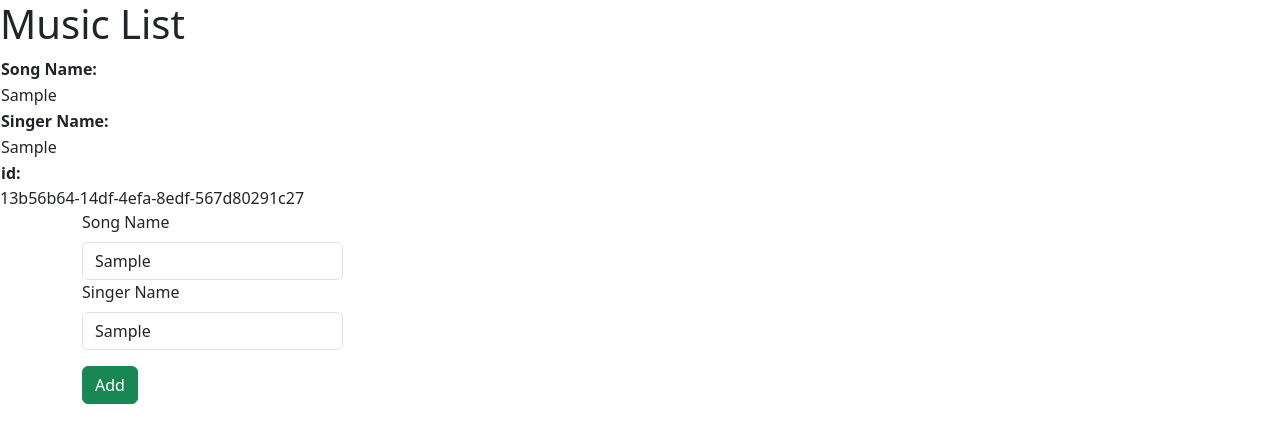
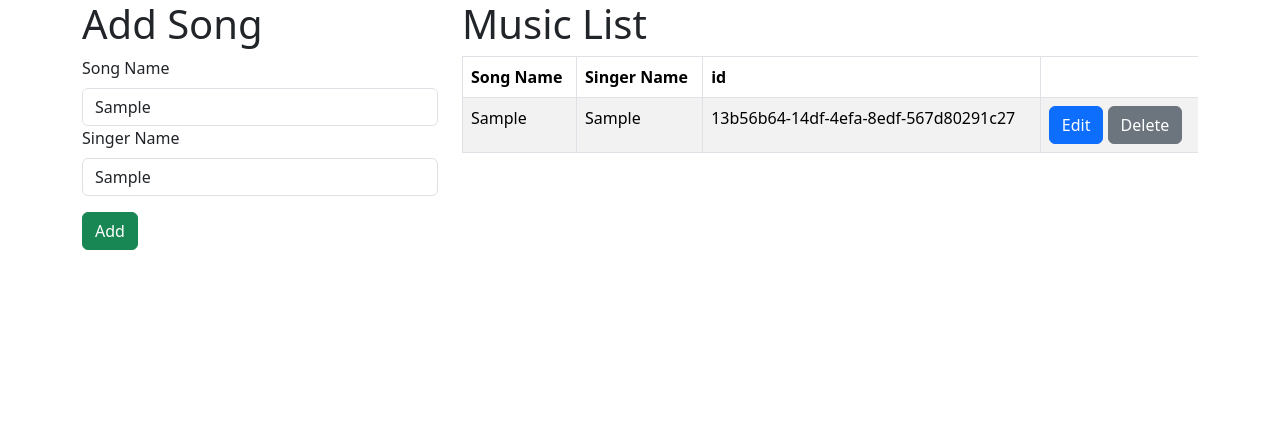
Before and after one commit to Waseem194/Redux-application, a React (Create React App) app: page / in a window 1280 px wide. Both pictures are taken after typing "Sample", "Sample" into the empty fields and a click on the button "Add". Shown: the top 442 px of the page. Built offline with nearby package versions, Linux system fonts and the light colour scheme.

Commit message:
make delete button

```diff
--- a/src/AddSongList.js
+++ b/src/AddSongList.js
@@ -1,13 +1,16 @@
-import React, { useState } from "react";
-import { Form, Container, Row, Col, Button } from "react-bootstrap";
-import { useDispatch } from "react-redux";
+import React, { useState, Fragment } from "react";
+import { Table, Form, Container, Row, Col, Button } from "react-bootstrap";
+import { useDispatch, useSelector } from "react-redux";
 import { v4 as uuid } from 'uuid';
-import { addSong } from "./Components/Action/Action";
+import { addSong, deleteSong } from "./Components/Action/Action";
 const AddSongList = () => {
+  const playlist = useSelector((state) => state.playlistReducer.songs);
+
   const dispatch = useDispatch();
   const [validate, setValidate] = useState(false);
   const [songName, setSongName] = useState();
   const [singerName, setSingerName] = useState();
+
 
   const handleSubmit = (event) => {
     const form = event.currentTarget;
@@ -20,12 +23,16 @@ const AddSongList = () => {
     };
     dispatch(addSong(listData));
   };
+  const handleRemoveSong = (listData) => {
+    dispatch(deleteSong(listData));
+  };
 
   return (
     <div>
-      <Container>
+      <Container fluid="md">
         <Row>
-          <Col md={3}>
+          <Col md={4}>
+            <h1>Add Song</h1>
             <Form noValidate validated={validate} onSubmit={handleSubmit}>
               <Form.Group className="mb-3" controlId="formGroupEmail">
                 <Form.Label>Song Name</Form.Label>
@@ -48,6 +55,35 @@ const AddSongList = () => {
               </Button>
             </Form>
           </Col>
+          <Col md={8}>
+            <h1>Music List</h1>
+            <Table striped bordered hover>
+              <thead>
+                <tr>
+                  <th>Song Name</th>
+                  <th>Singer Name</th>
+                  <th>id</th>
+                </tr>
+              </thead>
+              <tbody>
+                {playlist.map((songList, index) => {
+                  return (
+                    <Fragment>
+                      <tr key={index}>
+                        <td>{songList.song}</td>
+                        <td>{songList.singer}</td>
+                        <td>{songList.id}</td>
+                        <Col>
+                          <Button variant="primary">Edit</Button>{" "}
+                          <Button onClick={() => handleRemoveSong(songList.id)} variant="secondary">Delete</Button>
+                        </Col>
+                      </tr>
+                    </Fragment>
+                  );
+                })}
+              </tbody>
+            </Table>
+          </Col>
         </Row>
       </Container>
     </div>
--- a/src/App.js
+++ b/src/App.js
@@ -7,8 +7,8 @@ import './App.css';
 function App() {
   return (
     <div>
-      <h1>Music List</h1>
-<Songlist/>
+
+{/* <Songlist/> */}
 <AddSongList/>
     </div>
   );
--- a/src/Components/Songlist/Songlist.js
+++ b/src/Components/Songlist/Songlist.js
@@ -1,7 +1,7 @@
 import React, { Fragment } from "react";
 import { useSelector, useDispatch } from "react-redux";
 import { deleteSong } from "../Action/Action";
-
+import { Table, Container, Col, Row } from 'react-bootstrap';
 const Songlist = () => {
   const playlist = useSelector((state) => state.playlistReducer.songs);
   const dispatch = useDispatch();
@@ -12,30 +12,34 @@ const Songlist = () => {
 
   return (
     <div>
-      <table>
+      <Container fluid="md" >
+        <Row>
+          <Col md={3}>
+            <Table striped bordered hover>
+              <thead>
+                <tr>
+                  <th>Song Name</th>
+                  <th>Singer Name</th>
+                  <th>id</th>
+                </tr>
+              </thead>
               <tbody>
                 {playlist.map((songList, index) => {
                   return (
                     <Fragment>
                       <tr key={index}>
-                  <th>Song Name:</th>
+                        <td>{songList.song}</td>
+                        <td>{songList.singer}</td>
+                        <td>{songList.id}</td>
                       </tr>
-                <tr>
-                  <td>{songList.song}</td>
-                </tr>
-                <tr>
-                  <th>Singer Name:</th>
-                </tr>
-                <tr>
-                  <td>{songList.singer}</td>
-                </tr>
-                <th>id:</th>
-                <tr>{songList.id}</tr>
                     </Fragment>
                   );
                 })}
               </tbody>
-      </table>
+            </Table>
+          </Col>
+        </Row>
+      </Container>
     </div>
   );
 };
--- a/src/Components/Store/Store.js
+++ b/src/Components/Store/Store.js
@@ -4,9 +4,7 @@ import { createStore, combineReducers } from 'redux';
 
 
 const initialState = {
-    songs: [
-
-    ],
+    songs: [],
 };
 
 const playlistReducer = (state = initialState, action) => {
@@ -27,4 +25,4 @@ const playlistReducer = (state = initialState, action) => {
 };
 
 let data = combineReducers({ playlistReducer });
-export  let myStore = createStore(data);
+export let myStore = createStore(data);
```
Lines whose indentation alone changed are shown as unchanged.
